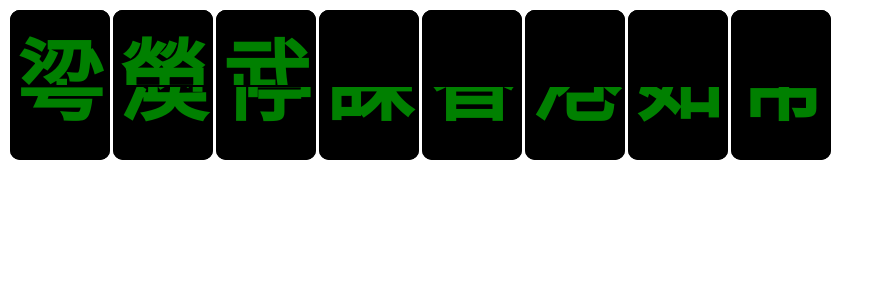
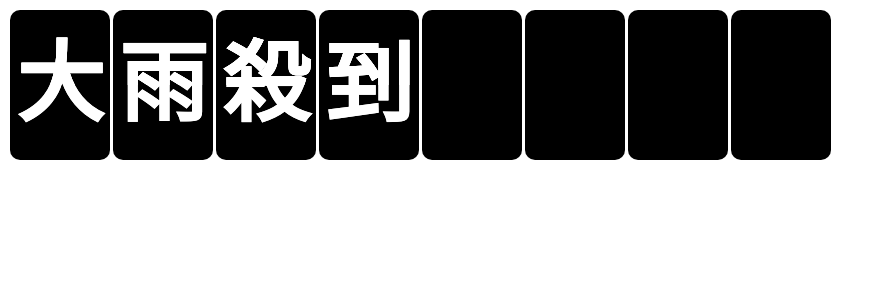
Before and after one commit to KNVB/split-flap, a React (Create React App) app: page / in a window 1280 px wide. Shown: the top 300 px of the page, without its empty margins (0-884 px from the left). Built offline with nearby package versions, Linux system fonts and the light colour scheme.

Commit message:
SplitFlap v3

```diff
--- a/src/App.js
+++ b/src/App.js
@@ -1,23 +1,17 @@
 import './App.css';
+import "./SplitFlap.css";
 import SplitFlap from './components/splitFlap/SplitFlap';
 function App() {
   let wordList = ['大雨殺到', '粵澳停課香港如常', '梁榮武'];
-  let props = {
-    bgColor: "black",
-    borderRadius: "",
-    color: "green",
-    fontFamily: "標楷體",
-    fontSize: "5.5em",
-    fontWeight:"bolder",
-    height: "150px",
-    timing: 1000,
-    width: "100px",
-    wordList
-  }
+
   return (
     <div style={{ "margin": "10px" }}>
       <SplitFlap
-        {...props}/>
+        hinge={true}
+        splitFlapClassName="splitFlap"
+        slotClassName="slot"
+        timing={1000}
+        wordList={wordList}/>
     </div>
   );
 }
--- /dev/null
+++ b/src/SplitFlap.css
@@ -0,0 +1,19 @@
+.slot {
+    box-sizing: border-box;
+    background-color: black;
+    border-radius: 10px;
+    color: white;
+    font-weight: bold;
+    font-family: arial;
+    font-size: 5.5em;
+    line-height: 150px;
+    text-align: center;
+    width: 100px;
+    height: 150px;
+    position: relative;
+    transform-style: preserve-3d;
+}
+.splitFlap{
+  display:flex;
+  flex-direction:row
+}
--- /dev/null
+++ b/src/components/old/splitFlap_2.0/Character.css
@@ -0,0 +1,119 @@
+.fullCard,
+.fullCard-after,
+.halfCard {
+    border-radius: 10px;
+    height: 100%;
+    width: 100%;
+    position: absolute;
+}
+
+.fullCard-after::after {
+    content: "";
+    display: block;
+    position: absolute;
+    height: 4px;
+    background-color:  inherit;
+    width: 100%;
+    top: calc(50% - 2px);
+}
+
+.halfCard {
+    clip-path: polygon(0% 0%, 100% 0%, 100% 50%, 0% 50%);
+}
+
+.rotate0to90 {
+    animation-name: r0to90;
+}
+
+.rotate90to0 {
+    animation-name: r90to0;
+}
+
+.rotate0to_90 {
+    animation-name: r0to_90;
+}
+
+.rotate_90to0 {
+    animation-name: r_90to0;
+}
+
+.rotate0to90,
+.rotate90to0,
+.rotate0to_90,
+.rotate_90to0 {
+    animation-duration: 0.3s;
+    animation-fill-mode: forwards;
+}
+
+@keyframes r0to90 {
+    from {
+        transform: rotateX(0deg);
+    }
+
+    to {
+        transform: rotateX(90deg);
+    }
+}
+
+@keyframes r90to0 {
+    from {
+        transform: rotateX(90deg);
+    }
+
+    to {
+        transform: rotateX(0deg);
+    }
+}
+
+@keyframes r0to_90 {
+    from {
+        transform: rotateX(0deg);
+    }
+
+    to {
+        transform: rotateX(-90deg);
+    }
+}
+
+@keyframes r_90to0 {
+    from {
+        transform: rotateX(-90deg);
+    }
+
+    to {
+        transform: rotateX(0deg);
+    }
+}
+
+.transform0to_90 {
+    transform: rotateX(-90deg);
+}
+
+.transform0to90 {
+    transform: rotateX(90deg);
+}
+
+.zIndex2 {
+    z-index: 2;
+}
+
+.zIndex4 {
+    z-index: 4;
+}
+
+.zIndex10 {
+    z-index: 10;
+}
+
+.blue{
+    background-color: blue
+ }
+ .green{
+    background-color: green
+ }
+ .red{
+    background-color: red
+ }
+ .orange{
+   background-color: orange
+ }
--- /dev/null
+++ b/src/components/old/splitFlap_2.0/SplitFlap.js
@@ -0,0 +1,71 @@
+import { useEffect,useReducer } from 'react';
+import Character from './Character';
+let reducer = (state, action) => {
+    let result = { ...state };
+    result.oldIndex = result.newIndex;
+    result.newIndex = action.value;
+    result.action = action.type;
+    console.log(result);
+    return result;
+};
+export default function SplitFlap({bgColor, borderRadius, className, color, fontFamily, fontSize,fontWeight, height, hinge, timing, width,wordList}){
+    const [objList, updateObjList] = useReducer(reducer, {
+        oldIndex: 0,
+        newIndex: 0,
+        action: 'init',
+    });
+    let maxWordLength=0;
+    let style = {
+        action: objList.action,
+        "bgColor": bgColor || 'black',
+        "borderRadius": borderRadius || "10px",
+        "color": color || "white",
+        "fontFamily": fontFamily || 'arial',
+        "fontSize": fontSize || "5.5em",
+        "fontWeight":fontWeight||"normal",
+        "height": height || "150px",
+        "lineHeight": height || "150px",
+        "width": width || "100px"
+    };
+    wordList.forEach(word=>{
+        if (word.length>maxWordLength){
+            maxWordLength=word.length;
+        }
+    });
+    let characterList=[];
+    let splitStyle={
+        "display":"flex",
+        "flexDirection":"row",
+    };
+    for (let i=0;i<maxWordLength;i++){
+        characterList.push(
+            <div key={"c_"+i} style={{"marginRight":"3px"}}>
+                <Character {...style}
+                    action={objList.action}
+                    oldValue={wordList[objList.oldIndex][i]}
+                    newValue={wordList[objList.newIndex][i]}/>
+            </div>
+        )
+    }
+    const forward = () => {
+        let temp = objList.newIndex + 1;
+        if (temp === wordList.length){
+            temp=0;
+        }
+        updateObjList({
+            type: "forward",
+            value: temp,
+        });
+    };
+    useEffect(()=>{
+        const intervalId = setInterval(() => {
+            forward();
+        },timing);
+        return () => clearInterval(intervalId);
+    })
+    return (
+        <div style={splitStyle} className={className}>
+            {characterList}
+        </div>
+    )
+}
--- /dev/null
+++ b/src/components/splitFlap/Slot.js
@@ -0,0 +1,107 @@
+import "./Slot.css";
+import { useEffect,useReducer } from 'react';
+let reducer = (state, action) => {
+    let result = { ...state };
+    let temp;
+    switch (action.type) {
+        case "backward":
+            result.oldValue = action.oldValue;
+            result.newValue = action.newValue;
+            temp = result.thirdDivClass + " transform0to_90";
+            result.thirdDivClass = temp;
+            temp = result.secondDivClass + " rotate0to90";
+            result.secondDivClass = temp;
+            break;
+        case 'backward2':
+            temp = result.thirdDivClass.replace("zIndex2", "zIndex4");
+            temp += " rotate_90to0";
+            result.thirdDivClass = temp;
+            temp = result.fourthDivClass.replace("zIndex4", "zIndex2");
+            result.fourthDivClass = temp;
+            break;
+        case "forward":
+            result.oldValue = action.oldValue;
+            result.newValue = action.newValue;
+            temp = result.firstDivClass + " transform0to90";
+            result.firstDivClass = temp
+            temp = result.fourthDivClass + " rotate0to_90";
+            result.fourthDivClass = temp;
+            break;
+        case 'forward2':
+            temp = result.firstDivClass.replace("zIndex2", "zIndex4");
+            temp += " rotate90to0";
+            result.firstDivClass = temp;
+            break;
+        case "resume":
+            result.oldValue = result.newValue;
+            result.fourthDivClass = 'halfCard zIndex4';
+            result.firstDivClass = result.fullCard + ' zIndex2';
+            result.secondDivClass = result.fullCard + ' zIndex2';
+            result.thirdDivClass = 'halfCard zIndex2';
+            break;
+        default:
+            break;
+    }
+    return result;
+};
+export default function Slot({action,className,hinge,newValue,oldValue}){
+    let fullCard = "";
+    if (hinge === undefined) {
+        fullCard = "fullCard-after";
+    } else {
+        if (hinge === true) {
+            fullCard = "fullCard-after";
+        } else {
+            fullCard = "fullCard";
+        }
+    }
+    const [objList, updateObjList] = useReducer(reducer, {
+        oldValue: oldValue,
+        newValue: newValue,
+        action: "forward" || action,
+        firstDivClass: fullCard + ' zIndex2',
+        secondDivClass: fullCard + ' zIndex2',
+        thirdDivClass: 'halfCard zIndex2',
+        fourthDivClass: 'halfCard zIndex4',
+        "fullCard": fullCard
+    });
+    useEffect(() => {
+        updateObjList({ type: action, oldValue, newValue });
+    }, [action, oldValue, newValue]);
+    let firstDivHandle = () => {
+        updateObjList({ type: 'resume' });
+    }
+    let secondDivHandle = () => {
+        updateObjList({ type: 'backward2' });
+    }
+    let thirdDivHandle = () => {
+        updateObjList({ type: 'resume' });
+    }
+    let fourthDivHandle = () => {
+        updateObjList({ type: 'forward2' });
+    }
+    return (
+        <div className={className}>
+            <div
+                className={objList.firstDivClass}
+                onAnimationEndCapture={firstDivHandle}>
+                {objList.newValue}
+            </div>
+            <div
+                className={objList.secondDivClass}
+                onAnimationEndCapture={secondDivHandle}>
+                {objList.oldValue}
+            </div>
+            <div
+                className={objList.thirdDivClass}
+                onAnimationEndCapture={thirdDivHandle}>
+                {objList.newValue}
+            </div>
+            <div
+                className={objList.fourthDivClass}
+                onAnimationEndCapture={fourthDivHandle}>
+                {objList.oldValue}
+            </div>
+        </div>
+    )
+}
--- a/src/components/splitFlap/SplitFlap.js
+++ b/src/components/splitFlap/SplitFlap.js
@@ -1,70 +1,39 @@
 import { useEffect,useReducer } from 'react';
-import Character from './Character';
+import Slot from './Slot';
 let reducer = (state, action) => {
     let result = { ...state };
     result.oldIndex = result.newIndex;
     result.newIndex = action.value;
     result.action = action.type;
-    console.log(result);
     return result;
 };
-export default function SplitFlap({bgColor, borderRadius, className, color, fontFamily, fontSize,fontWeight, height, hinge, timing, width,wordList}){
+export default function SplitFlap({hinge,splitFlapClassName,slotClassName,timing,wordList}){
+    let maxWordLength=0;
     const [objList, updateObjList] = useReducer(reducer, {
         oldIndex: 0,
         newIndex: 0,
         action: 'init',
     });
-    let maxWordLength=0;
-    let style = {
-        action: objList.action,
-        "bgColor": bgColor || 'black',
-        "borderRadius": borderRadius || "10px",
-        "color": color || "white",
-        "fontFamily": fontFamily || 'arial',
-        "fontSize": fontSize || "5.5em",
-        "fontWeight":fontWeight||"normal",
-        "height": height || "150px",
-        "lineHeight": height || "150px",
-        "width": width || "100px"
-    };
     wordList.forEach(word=>{
         if (word.length>maxWordLength){
             maxWordLength=word.length;
         }
     });
     let characterList=[];
-    let splitStyle={
-        "display":"flex",
-        "flexDirection":"row",
-    };
     for (let i=0;i<maxWordLength;i++){
         characterList.push(
             <div key={"c_"+i} style={{"marginRight":"3px"}}>
-                <Character {...style}
+                <Slot
                     action={objList.action}
+                    className={slotClassName}
+                    hinge={hinge}
                     oldValue={wordList[objList.oldIndex][i]}
                     newValue={wordList[objList.newIndex][i]}/>
             </div>
         )
     }
-    const forward = () => {
-        let temp = objList.newIndex + 1;
-        if (temp === wordList.length){
-            temp=0;
-        }
-        updateObjList({
-            type: "forward",
-            value: temp,
-        });
-    };
-    useEffect(()=>{
-        const intervalId = setInterval(() => {
-            forward();
-        },timing);
-        return () => clearInterval(intervalId);
-    })
     return (
-        <div style={splitStyle} className={className}>
+        <div className={splitFlapClassName}>
             {characterList}
         </div>
     )
```
Also changed, not shown: src/components/old/splitFlap_2.0/Character.js (renamed from src/components/splitFlap/Character.js), src/components/splitFlap/Slot.css (renamed from src/components/splitFlap/Character.css).
